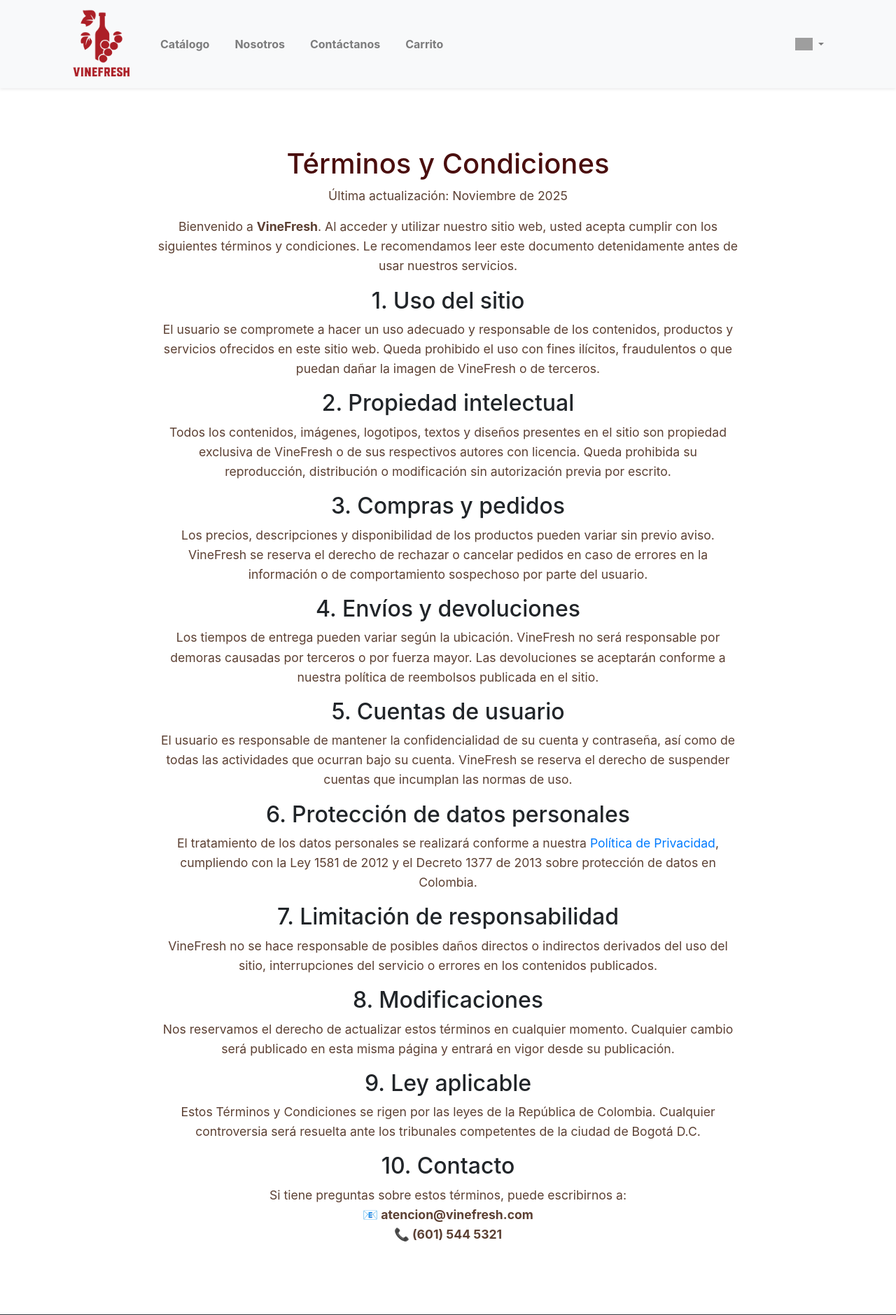
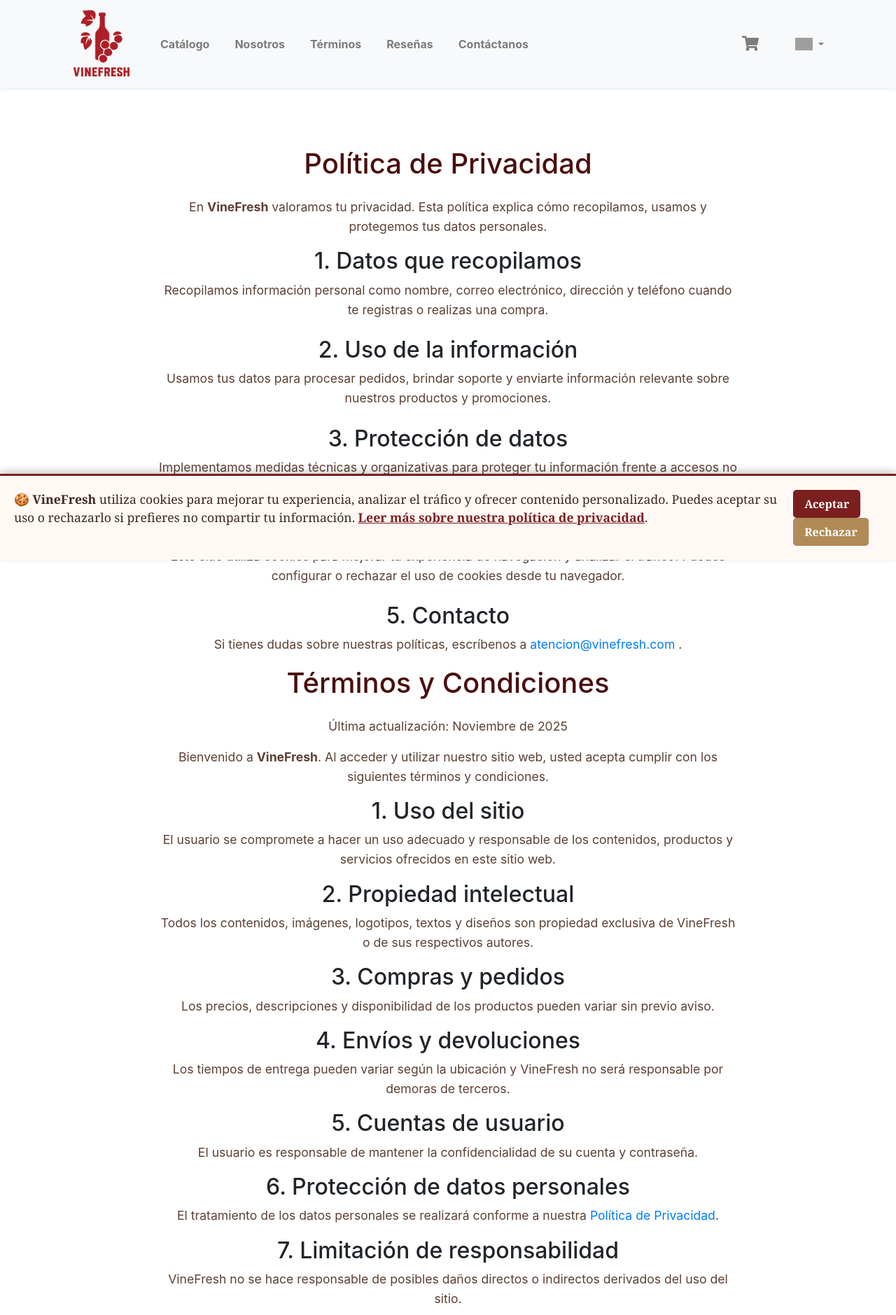
Before and after one commit to sevastiann/vinefresh, a Django app: page /terminos/ in a window 1280 px wide. Shown: the top 1879 px of the page at 70% size. Run offline with Django 5.2, Linux system fonts and the light colour scheme; some libraries are stand-ins or nearby versions; grey boxes are pictures that could not be loaded.

Commit message:
gestion de usuarios y arreglo de enlaces

```diff
--- a/core/templates/core/base.html
+++ b/core/templates/core/base.html
@@ -14,31 +14,114 @@
     <link rel="stylesheet" href="https://cdnjs.cloudflare.com/ajax/libs/font-awesome/5.15.4/css/all.min.css">
     <link rel="stylesheet" href="https://stackpath.bootstrapcdn.com/bootstrap/4.5.2/css/bootstrap.min.css">
 
-    <!-- Favicon (opcional) -->
+    <!-- Favicon -->
     <link rel="icon" href="{% static 'img/favicon.ico' %}">
+
+    <style>
+      /* Banner de cookies */
+      #cookie-banner {
+        display: none;
+        position: fixed;
+        bottom: 0;
+        left: 0;
+        right: 0;
+        background-color: #fff8f5;
+        border-top: 3px solid #7b1f1f;
+        box-shadow: 0 -4px 10px rgba(0,0,0,0.2);
+        padding: 20px;
+        z-index: 9999;
+        font-family: 'Georgia', serif;
+        color: #3e2723;
+      }
+      #cookie-banner p {
+        margin: 0 0 10px 0;
+        font-size: 1.1em;
+      }
+      #cookie-banner a {
+        color: #7b1f1f;
+        text-decoration: underline;
+        font-weight: bold;
+      }
+      #cookie-banner button {
+        margin-right: 10px;
+        padding: 8px 16px;
+        border-radius: 5px;
+        border: none;
+        cursor: pointer;
+        font-weight: bold;
+      }
+      #cookie-banner .btn-accept {
+        background-color: #7b1f1f;
+        color: #fff;
+      }
+      #cookie-banner .btn-reject {
+        background-color: #b08b57;
+        color: #fff;
+      }
+      #cookie-banner .btn-accept:hover {
+        background-color: #5e1010;
+      }
+      #cookie-banner .btn-reject:hover {
+        background-color: #9c7a43;
+      }
+    </style>
 </head>
 
 <body>
-
-    <!-- Navbar global -->
     {% include 'core/navbar.html' %}
 
-    <!-- Contenido dinámico de cada página -->
+    <!-- Banner de cookies solo para visitantes no registrados -->
+    {% if not request.user.is_authenticated %}
+    <div id="cookie-banner">
+      <p>
+        🍪 <strong>VineFresh</strong> utiliza cookies para mejorar tu experiencia, analizar el tráfico y ofrecer contenido personalizado.
+        Puedes aceptar su uso o rechazarlo si prefieres no compartir tu información.
+        <a href="{% url 'core:privacidad' %}">Leer más sobre nuestra política de privacidad</a>.
+      </p>
+      <div>
+        <button id="accept-cookies" class="btn-accept">Aceptar</button>
+        <button id="reject-cookies" class="btn-reject">Rechazar</button>
+      </div>
+    </div>
+    {% endif %}
+
     <main class="main-content py-4">
-        {% block content %}
-        {% endblock %}
+        {% block content %}{% endblock %}
     </main>
 
-    <!-- Footer global -->
     {% include 'core/footer.html' %}
 
-    <!-- Scripts globales -->
+    <script>
+      document.addEventListener('DOMContentLoaded', function() {
+        const banner = document.getElementById('cookie-banner');
+        const btnAccept = document.getElementById('accept-cookies');
+        const btnReject = document.getElementById('reject-cookies');
+
+        if (banner && !localStorage.getItem('cookiesDecision')) {
+          banner.style.display = 'flex';
+        }
+
+        if (btnAccept) {
+          btnAccept.addEventListener('click', () => {
+            localStorage.setItem('cookiesDecision', 'accepted');
+            banner.style.display = 'none';
+            console.log("Cookies aceptadas ✅");
+          });
+        }
+
+        if (btnReject) {
+          btnReject.addEventListener('click', () => {
+            localStorage.setItem('cookiesDecision', 'rejected');
+            banner.style.display = 'none';
+            console.log("Cookies rechazadas ❌");
+          });
+        }
+      });
+    </script>
+
     <script src="https://code.jquery.com/jquery-3.5.1.slim.min.js"></script>
     <script src="https://cdn.jsdelivr.net/npm/bootstrap@4.5.2/dist/js/bootstrap.bundle.min.js"></script>
 
-    <!-- Bloque de scripts personalizados por página -->
-    {% block scripts %}
-    {% endblock %}
-
+    {% block scripts %}{% endblock %}
 </body>
 </html>
--- a/core/templates/core/home.html
+++ b/core/templates/core/home.html
@@ -54,8 +54,8 @@
     <section class="guest-welcome text-center mt-5">
         <h1>Bienvenido a VineFresh</h1>
         <p>Inicia sesión o regístrate para acceder a nuestras ofertas exclusivas.</p>
-        <a href="{% url 'login' %}" class="btn btn-primary">Iniciar Sesión</a>
-        <a href="{% url 'registro' %}" class="btn btn-secondary">Registrarse</a>
+        <a href="{% url 'usuarios:login' %}" class="btn btn-primary">Iniciar Sesión</a>
+        <a href="{% url 'usuarios:registro' %}" class="btn btn-secondary">Registrarse</a>
     </section>
 {% endif %}
 
--- a/core/templates/core/navbar.html
+++ b/core/templates/core/navbar.html
@@ -3,7 +3,7 @@
 <nav class="navbar navbar-expand-lg navbar-light bg-light shadow-sm">
     <div class="container">
         <!-- Logo -->
-        <a class="navbar-brand" href="{% url 'home' %}">
+        <a class="navbar-brand" href="{% url 'core:home' %}">
             <img src="{% static 'img/vinefresh.PNG' %}" alt="logo" width="100px">
         </a>
 
@@ -18,13 +18,22 @@
             <!-- Sección izquierda -->
             <ul class="navbar-nav mr-auto">
                 <li class="nav-item"><a class="nav-link" href="">Catálogo</a></li>
-                <li class="nav-item"><a class="nav-link" href="{% url 'nosotros' %}">Nosotros</a></li>
-                <li class="nav-item"><a class="nav-link" href="{% url 'contacto' %}">Contáctanos</a></li>
-                <li class="nav-item"><a class="nav-link" href="">Carrito</a></li>
+                <li class="nav-item"><a class="nav-link" href="{% url 'core:nosotros' %}">Nosotros</a></li>
+                <li class="nav-item"><a class="nav-link" href="{% url 'core:terminos' %}">Términos</a></li>
+                <li class="nav-item"><a class="nav-link" href="">Reseñas</a></li>
+                <li class="nav-item"><a class="nav-link" href="{% url 'core:contacto' %}">Contáctanos</a></li>
             </ul>
 
-            <!-- Sección derecha: icono de usuario -->
-            <ul class="navbar-nav ml-auto">
+<!-- Sección derecha: carrito y usuario -->
+<ul class="navbar-nav ml-auto align-items-center">
+    <!-- Icono de carrito -->
+    <li class="nav-item mr-3">
+        <a class="nav-link" href="">
+            <i class="fas fa-shopping-cart fa-lg"></i>
+        </a>
+    </li>
+
+    <!-- Dropdown de usuario -->
     <li class="nav-item dropdown">
         <a class="nav-link dropdown-toggle d-flex align-items-center" href="#" id="userDropdown"
            role="button" data-toggle="dropdown" aria-haspopup="true" aria-expanded="false">
@@ -33,9 +42,9 @@
         <div class="dropdown-menu dropdown-menu-right" aria-labelledby="userDropdown">
             {% if request.session.usuario_id %}
                 {% if request.session.usuario_rol == 'admin' %}
-                                <a class="dropdown-item" href="">Gestión de Usuarios</a>
+                    <a class="dropdown-item" href="{% url 'usuarios:gestion_usuarios' %}">Gestión de Usuarios</a>
                     <a class="dropdown-item" href="">Gestión de Pedidos</a>
-                                <a class="dropdown-item" href="">Gestión de Productos</a>
+                    <a class="dropdown-item" href="{% url 'usuarios:enviar_invitacion' %}">Invitar Admin</a>
                     <a class="dropdown-item" href="">Soporte</a>
                 {% else %}
                     <a class="dropdown-item" href="">Configuración de Perfil</a>
@@ -44,16 +53,17 @@
                     <a class="dropdown-item" href="">Favoritos</a>
                 {% endif %}
                 <div class="dropdown-divider"></div>
-                            <a class="dropdown-item text-danger" href="{% url 'logout' %}">
+                <a class="dropdown-item text-danger" href="{% url 'usuarios:logout' %}">
                     <i class="fas fa-sign-out-alt"></i> Cerrar sesión
                 </a>
             {% else %}
-                            <a class="dropdown-item" href="{% url 'login' %}">Iniciar sesión</a>
-                            <a class="dropdown-item" href="{% url 'registro' %}">Registrarse</a>
+                <a class="dropdown-item" href="{% url 'usuarios:login' %}">Iniciar sesión</a>
+                <a class="dropdown-item" href="{% url 'usuarios:registro' %}">Registrarse</a>
             {% endif %}
         </div>
     </li>
 </ul>
+
         </div>
     </div>
 </nav>
--- a/core/templates/core/terminos.html
+++ b/core/templates/core/terminos.html
@@ -1,50 +1,85 @@
 {% extends 'core/base.html' %}
-{% load static %}
-
-{% block title %}Términos y Condiciones | VineFresh{% endblock %}
+{% block title %}Política de Privacidad y Términos | VineFresh{% endblock %}
 
 {% block content %}
-<section class="terms-section py-10">
+<section class="policy-section py-10">
   <div class="container mx-auto px-6 md:px-12 lg:px-20">
-        <div class="text-center mb-10">
-            <h1 class="text-4xl font-bold text-green-700 mb-2">Términos y Condiciones</h1>
-            <p class="text-gray-600">Última actualización: Noviembre de 2025</p>
-        </div>
+    <!-- Política de Privacidad -->
+    <h1 class="text-4xl font-bold text-green-700 mb-4">Política de Privacidad</h1>
+    <p class="text-gray-700 mb-6">
+      En <strong>VineFresh</strong> valoramos tu privacidad. Esta política explica cómo recopilamos,
+      usamos y protegemos tus datos personales.
+    </p>
+
+    <h2 class="text-2xl font-semibold text-green-700">1. Datos que recopilamos</h2>
+    <p class="mb-4">
+      Recopilamos información personal como nombre, correo electrónico, dirección y teléfono
+      cuando te registras o realizas una compra.
+    </p>
+
+    <h2 class="text-2xl font-semibold text-green-700">2. Uso de la información</h2>
+    <p class="mb-4">
+      Usamos tus datos para procesar pedidos, brindar soporte y enviarte información relevante
+      sobre nuestros productos y promociones.
+    </p>
+
+    <h2 class="text-2xl font-semibold text-green-700">3. Protección de datos</h2>
+    <p class="mb-4">
+      Implementamos medidas técnicas y organizativas para proteger tu información frente a accesos
+      no autorizados o pérdidas accidentales.
+    </p>
+
+    <h2 class="text-2xl font-semibold text-green-700">4. Política de cookies</h2>
+    <p class="mb-4">
+      Este sitio utiliza cookies para mejorar tu experiencia de navegación y analizar el tráfico.
+      Puedes configurar o rechazar el uso de cookies desde tu navegador.
+    </p>
+
+    <h2 class="text-2xl font-semibold text-green-700">5. Contacto</h2>
+    <p class="mb-8">
+      Si tienes dudas sobre nuestras políticas, escríbenos a
+      <a href="mailto:atencion@vinefresh.com" class="text-green-600 underline hover:text-green-800">
+        atencion@vinefresh.com
+      </a>.
+    </p>
+
+    <!-- Términos y Condiciones -->
+    <h1 class="text-4xl font-bold text-green-700 mb-4 mt-10">Términos y Condiciones</h1>
+    <p class="text-gray-600 mb-6">Última actualización: Noviembre de 2025</p>
 
     <div class="terms-content text-gray-800 leading-relaxed space-y-6">
-            <p>Bienvenido a <strong>VineFresh</strong>. Al acceder y utilizar nuestro sitio web, usted acepta cumplir con los siguientes términos y condiciones. Le recomendamos leer este documento detenidamente antes de usar nuestros servicios.</p>
+        <p>Bienvenido a <strong>VineFresh</strong>. Al acceder y utilizar nuestro sitio web, usted acepta cumplir con los siguientes términos y condiciones.</p>
 
         <h2 class="text-2xl font-semibold text-green-700">1. Uso del sitio</h2>
-            <p>El usuario se compromete a hacer un uso adecuado y responsable de los contenidos, productos y servicios ofrecidos en este sitio web. Queda prohibido el uso con fines ilícitos, fraudulentos o que puedan dañar la imagen de VineFresh o de terceros.</p>
+        <p>El usuario se compromete a hacer un uso adecuado y responsable de los contenidos, productos y servicios ofrecidos en este sitio web.</p>
 
         <h2 class="text-2xl font-semibold text-green-700">2. Propiedad intelectual</h2>
-            <p>Todos los contenidos, imágenes, logotipos, textos y diseños presentes en el sitio son propiedad exclusiva de VineFresh o de sus respectivos autores con licencia. Queda prohibida su reproducción, distribución o modificación sin autorización previa por escrito.</p>
+        <p>Todos los contenidos, imágenes, logotipos, textos y diseños son propiedad exclusiva de VineFresh o de sus respectivos autores.</p>
 
         <h2 class="text-2xl font-semibold text-green-700">3. Compras y pedidos</h2>
-            <p>Los precios, descripciones y disponibilidad de los productos pueden variar sin previo aviso. VineFresh se reserva el derecho de rechazar o cancelar pedidos en caso de errores en la información o de comportamiento sospechoso por parte del usuario.</p>
+        <p>Los precios, descripciones y disponibilidad de los productos pueden variar sin previo aviso.</p>
 
         <h2 class="text-2xl font-semibold text-green-700">4. Envíos y devoluciones</h2>
-            <p>Los tiempos de entrega pueden variar según la ubicación. VineFresh no será responsable por demoras causadas por terceros o por fuerza mayor. Las devoluciones se aceptarán conforme a nuestra política de reembolsos publicada en el sitio.</p>
+        <p>Los tiempos de entrega pueden variar según la ubicación y VineFresh no será responsable por demoras de terceros.</p>
 
         <h2 class="text-2xl font-semibold text-green-700">5. Cuentas de usuario</h2>
-            <p>El usuario es responsable de mantener la confidencialidad de su cuenta y contraseña, así como de todas las actividades que ocurran bajo su cuenta. VineFresh se reserva el derecho de suspender cuentas que incumplan las normas de uso.</p>
+        <p>El usuario es responsable de mantener la confidencialidad de su cuenta y contraseña.</p>
 
         <h2 class="text-2xl font-semibold text-green-700">6. Protección de datos personales</h2>
-            <p>El tratamiento de los datos personales se realizará conforme a nuestra <a href="{% url 'politica_privacidad' %}" class="text-green-600 underline hover:text-green-800">Política de Privacidad</a>, cumpliendo con la Ley 1581 de 2012 y el Decreto 1377 de 2013 sobre protección de datos en Colombia.</p>
+        <p>El tratamiento de los datos personales se realizará conforme a nuestra
+        <a href="{% url 'core:terminos' %}" class="text-green-600 underline hover:text-green-800">Política de Privacidad</a>.</p>
 
         <h2 class="text-2xl font-semibold text-green-700">7. Limitación de responsabilidad</h2>
-            <p>VineFresh no se hace responsable de posibles daños directos o indirectos derivados del uso del sitio, interrupciones del servicio o errores en los contenidos publicados.</p>
+        <p>VineFresh no se hace responsable de posibles daños directos o indirectos derivados del uso del sitio.</p>
 
         <h2 class="text-2xl font-semibold text-green-700">8. Modificaciones</h2>
-            <p>Nos reservamos el derecho de actualizar estos términos en cualquier momento. Cualquier cambio será publicado en esta misma página y entrará en vigor desde su publicación.</p>
+        <p>Nos reservamos el derecho de actualizar estos términos en cualquier momento.</p>
 
         <h2 class="text-2xl font-semibold text-green-700">9. Ley aplicable</h2>
-            <p>Estos Términos y Condiciones se rigen por las leyes de la República de Colombia. Cualquier controversia será resuelta ante los tribunales competentes de la ciudad de Bogotá D.C.</p>
+        <p>Estos Términos y Condiciones se rigen por las leyes de la República de Colombia.</p>
 
         <h2 class="text-2xl font-semibold text-green-700">10. Contacto</h2>
-            <p>Si tiene preguntas sobre estos términos, puede escribirnos a:<br>
-            <strong>📧 atencion@vinefresh.com</strong><br>
-            <strong>📞 (601) 544 5321</strong></p>
+        <p>Si tiene preguntas sobre estos términos, puede escribirnos a: <strong>📧 atencion@vinefresh.com</strong></p>
     </div>
   </div>
 </section>
--- a/core/urls.py
+++ b/core/urls.py
@@ -1,6 +1,7 @@
-# core/urls.py
 from django.urls import path
 from . import views
+
+app_name = 'core'  # 👈 agrega esto
 
 urlpatterns = [
     path('', views.home, name='home'),
--- a/usuarios/urls.py
+++ b/usuarios/urls.py
@@ -1,5 +1,7 @@
 from django.urls import path
 from . import views
+
+app_name = 'usuarios'  # 👈 agrega esto
 
 urlpatterns = [
     path('', views.home_view, name='home'),
@@ -7,11 +9,13 @@
     path('logout/', views.logout_view, name='logout'),
     path('registro/', views.registro_view, name='registro'),
 
+
     # Recuperación de contraseña
     path('olvidar-contrasena/', views.olvidar_contrasena_view, name='olvidar_contrasena'),
     path('restablecer-contrasena/<str:token>/', views.restablecer_contrasena_view, name='restablecer_contrasena'),
 
     # Gestión de usuarios
+    path('enviar-invitacion/', views.enviar_invitacion_view, name='enviar_invitacion'),
     path('usuarios-dropdown/', views.usuarios_dropdown, name='usuarios_dropdown'),
     path('gestion-usuarios/', views.gestion_usuarios, name='gestion_usuarios'),
     path('eliminar-usuario/<int:id>/', views.eliminar_usuario, name='eliminar_usuario'),
--- a/vinefresh/settings.py
+++ b/vinefresh/settings.py
@@ -39,6 +39,9 @@
     'reseñas',
     'soporte',
     'ventas',
+
+
+    'django_extensions',  # para usar shell_plus
 
 ]
 
```
Also changed, not shown: core/templates/core/privacidad.html (deleted, +0 -74 lines), usuarios/templates/usuarios/enviar_invitacion.html (+18 -66 lines), usuarios/templates/usuarios/gestion_usuarios.html (+15 -6 lines), usuarios/templates/usuarios/login.html (+4 -4 lines), usuarios/templates/usuarios/registro.html (+5 -5 lines), usuarios/views.py (+11 -6 lines), vinefresh_db.sqlite3. Lines whose indentation alone changed are shown as unchanged.
